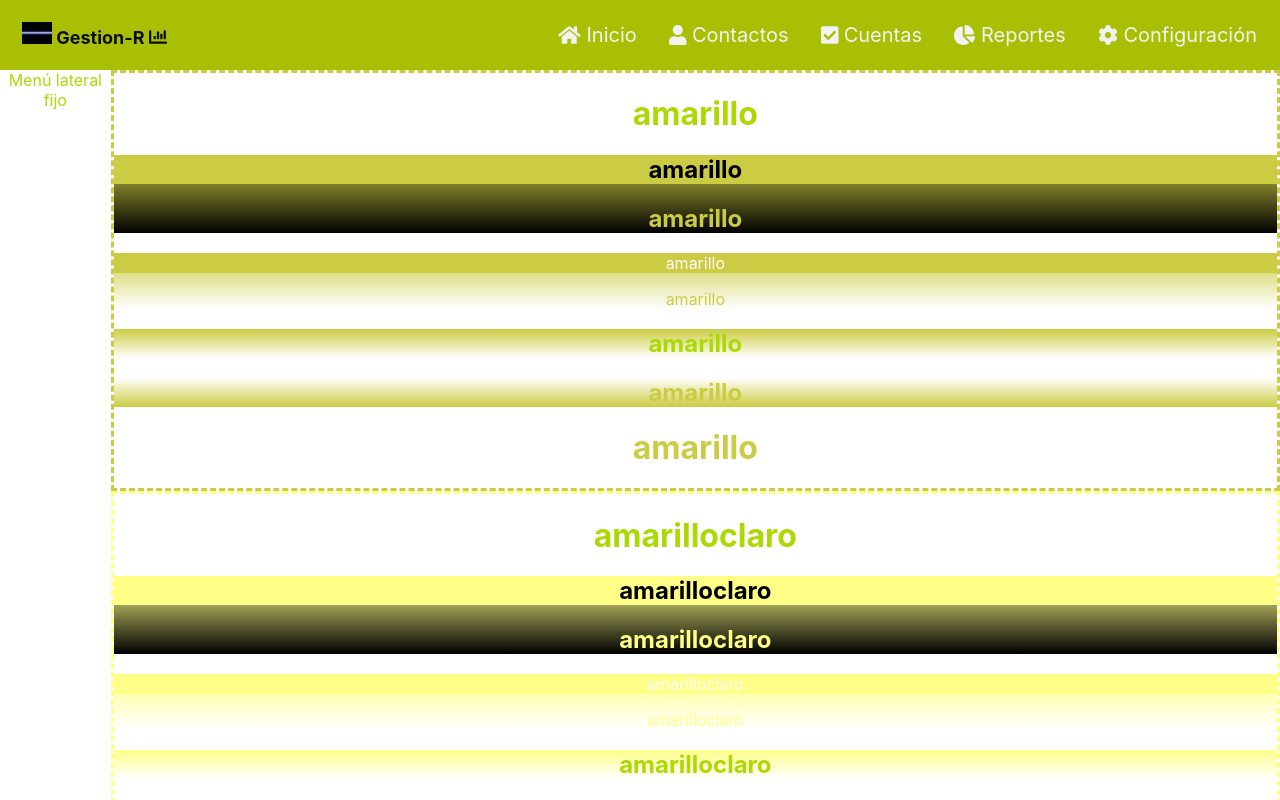
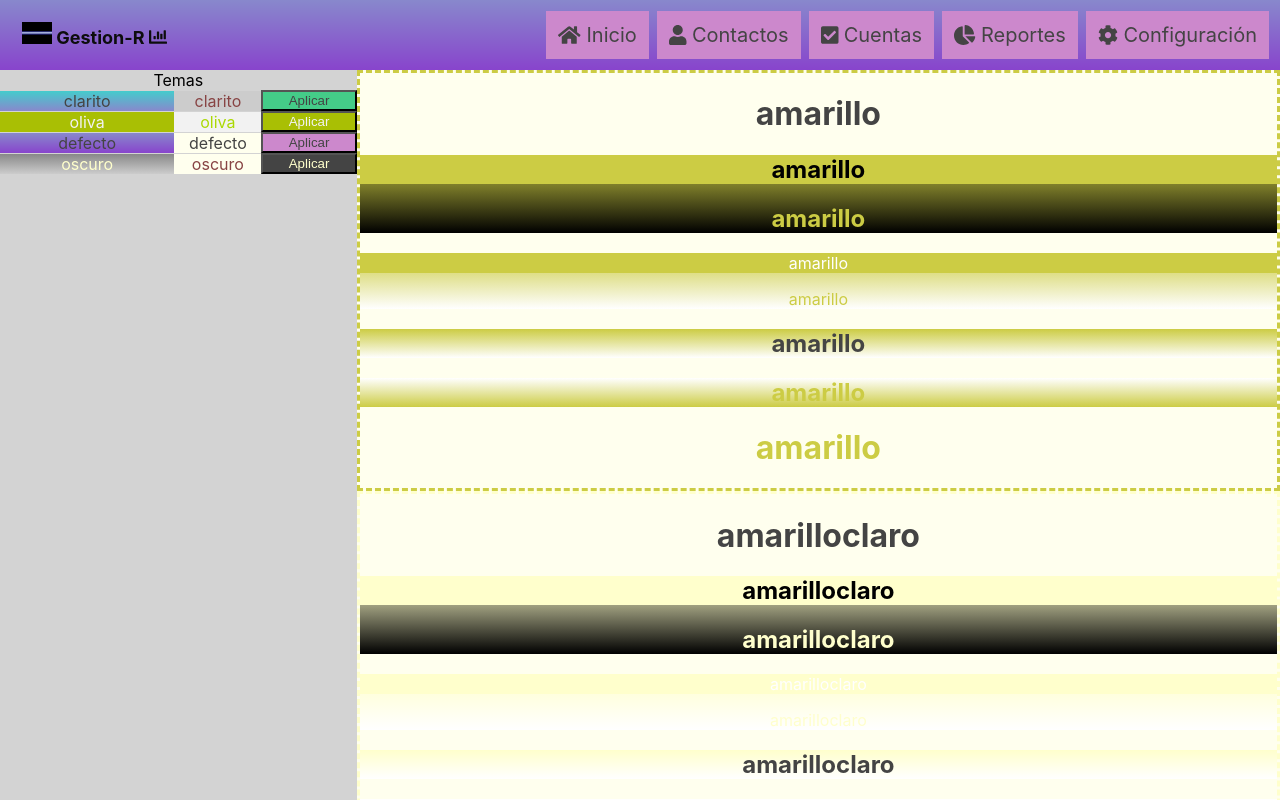
Before and after one commit to gestionar/demogestionar, a React (Create React App) app: page /configuracion in a window 1280 px wide. Shown: the top 800 px of the page. Built offline with nearby package versions, Linux system fonts and the light colour scheme.

Commit message:
temas configurables :)

```diff
--- a/src/App.css
+++ b/src/App.css
@@ -38,7 +38,6 @@
   margin: 4px;
 }
 
-
 .App-cuerpo {
   text-align: center;
 }
--- a/src/App.js
+++ b/src/App.js
@@ -9,18 +9,21 @@ import ConfigPag from './paginas/ConfigPag';
 import { FontAwesomeIcon } from '@fortawesome/react-fontawesome';
 import { faChartBar, faCheckSquare, faUser, faCog, faHome, faChartPie } from '@fortawesome/free-solid-svg-icons'
 
-const estilos = { //fondo1Menu, fondo2Menu, fondoBoton, textoBoton, fondoCuerpo, textoCuerpo
-  clarito: ["cian", "lila", "verdeagua", "grisoscuro", "grisclaro", "bordo"],
-  oliva: ["verde3", "verde3", "verde3", "blanco1", "blancoo1", "verde1"],
-  defecto: ["lila", "violeta", "rosa", "grisoscuro"]
-};
+
+const temas = [
+  {tema: "clarito", bg1Menu: "cian", bg2Menu: "lila", bgBtn: "verdeagua", clrBtn: "grisoscuro", bgCuerpo: "grisclaro", clrCuerpo: "bordo"},
+  {tema: "oliva", bg1Menu: "verde3", bg2Menu: "verde3", bgBtn: "verde3", clrBtn: "blanco1", bgCuerpo: "blanco1", clrCuerpo: "verde1"},
+  {tema: "defecto", bg1Menu: "lila", bg2Menu: "violeta", bgBtn: "rosa", clrBtn: "grisoscuro", bgCuerpo: "blanco", clrCuerpo: "grisoscuro"},
+  {tema: "oscuro", bg1Menu: "gris", bg2Menu: "grisclaro", bgBtn: "grisoscuro", clrBtn: "amarilloclaro", bgCuerpo: "blanco", clrCuerpo: "bordo"}
+]
 
 const menuPpal = [
   {btn: "Inicio", ruta: "/inicio", icono: faHome},
   {btn: "Contactos", ruta: "/contactos", icono: faUser},
   {btn: "Cuentas", ruta: "/cuentas", icono: faCheckSquare},
   {btn: "Reportes", ruta: "/reportes", icono: faChartPie},
-  {btn: "Configuración", ruta: "configuracion", icono: faCog}];
+  {btn: "Configuración", ruta: "configuracion", icono: faCog}
+];
 
 class App extends Component {
   constructor () {
@@ -30,7 +33,9 @@ class App extends Component {
       articulos:["Introducción", "Objetivos", "Plan de negocio"],
       menuInicio: ["Introducción", "Objetivos", "Plan"],
       menuContactos: ["Buscar", "Agregar"],
-      estilo: estilos.oliva,
+      estilos: temas,
+      tema: temas[2],
+
       colores: [
         "amarillo", "amarilloclaro", "azul", "bordo", "celeste",
         "celesteclaro", "cian", "grisclaro", "gris", "grisoscuro",
@@ -40,13 +45,18 @@ class App extends Component {
         "verdeoscuro", "violeta", "test"
       ]
     }
-  }
+  };
+
+  handleThemeClick = temaIdx => {
+    this.setState({ tema: temas[temaIdx] })
+  };
+
   render () {
     return (
       <div className="App">
         <header
           className="App-header"
-          style={{backgroundImage: `linear-gradient(var(--${this.state.estilo[0]}), var(--${this.state.estilo[1]}))`}}>
+          style={{backgroundImage: `linear-gradient(var(--${this.state.tema.bg1Menu}), var(--${this.state.tema.bg2Menu}))`}}>
           <div className="App-logo">
             <a href="http://gestionar.github.io/demogestionar">
               <img src={logo} alt="logo" style={{width: 30}}></img>
@@ -57,21 +67,37 @@ class App extends Component {
 
           <div className="App-menu">
             {this.state.menuApp.map(obj=> (
-              <Link
-                to={obj.ruta}
-                className="btn-menu"
-                style={{backgroundColor: `var(--${this.state.estilo[2]})`,
-                color: `var(--${this.state.estilo[3]})`}}
-              ><FontAwesomeIcon icon={obj.icono} />&nbsp;{obj.btn}</Link>)
+                <Link className="btn-menu"
+                  to={obj.ruta}
+                  style={{backgroundColor: `var(--${this.state.tema.bgBtn})`,
+                          color: `var(--${this.state.tema.clrBtn})`}}>
+                  <FontAwesomeIcon icon={obj.icono} />&nbsp;{obj.btn}
+                </Link>)
             )}
           </div>
         </header>
 
-        <div className="App-cuerpo" style={{backgroundColor: `var(--${this.state.estilo[4]})`, color:`var(--${this.state.estilo[5]})`}}>
+        <div
+          className="App-cuerpo"
+          style={{
+            backgroundColor: `var(--${this.state.tema.bgCuerpo})`,
+            color:`var(--${this.state.tema.clrCuerpo})`
+          }}>
           <Switch>
-            <Route exact path='/inicio' render={() => <InicioPag menuInicio={this.state.menuInicio} articulos={this.state.articulos}/>} />
+            <Route exact path='/inicio' render={() =>
+              <InicioPag
+                menuInicio={this.state.menuInicio}
+                articulos={this.state.articulos}/
+              >}
+            />
             <Route exact path='/contactos' render={() => <ContactosPag/>} />
-            <Route exact path='/configuracion' render={() => <ConfigPag colores={this.state.colores} estilo={this.state.estilo}/>} />
+            <Route exact path='/configuracion' render={() =>
+              <ConfigPag
+                colores={this.state.colores}
+                estilos={this.state.estilos}
+                handleThemeClick={this.handleThemeClick}
+              />}
+            />
           </Switch>
         </div>
       </div>
--- a/src/componentes/BarraLateral.jsx
+++ b/src/componentes/BarraLateral.jsx
@@ -2,7 +2,35 @@ import React from 'react';
 
 
 const BarraLateral = (props) => (
-  <div> Menú lateral fijo
+  <div className="columna" style={{backgroundColor: "lightgrey", color: "black"}}>Temas
+    {props.estilos.map((obj, idx) => (
+      <div className="fila">
+        <div
+          style={{
+            backgroundImage: `linear-gradient(var(--${obj.bg1Menu}), var(--${obj.bg2Menu}))`,
+            color: `var(--${obj.clrBtn})`,
+            width: 200
+          }}>{obj.tema}
+        </div>
+        <div
+          style={{
+            backgroundColor: `var(--${obj.bgCuerpo})`,
+            color: `var(--${obj.clrCuerpo})`,
+            width: 100
+          }}>{obj.tema}
+        </div>
+        <button
+          style={{
+            backgroundColor: `var(--${obj.bgBtn})`,
+            color: `var(--${obj.clrBtn})`,
+            width: "30%"
+          }}
+          onClick={() => props.handleThemeClick(idx)}>
+          Aplicar
+        </button>
+      </div>
+
+    ))}
   </div>
 );
 
--- a/src/index.css
+++ b/src/index.css
@@ -1,4 +1,4 @@
-body {
+body{
   margin: 0;
   font-family: -apple-system, BlinkMacSystemFont, 'Segoe UI', 'Roboto', 'Oxygen',
     'Ubuntu', 'Cantarell', 'Fira Sans', 'Droid Sans', 'Helvetica Neue',
@@ -15,8 +15,9 @@ code {
   48c*/
 :root {
   --amarillo: #cc4;
-  --amarilloclaro: #ff8;
+  --amarilloclaro: #ffc;
   --azul: #44c;
+  --blanco: #ffe;
   --bordo: #844;
   --celeste: #08f;
   --celesteclaro: #8ff;
@@ -50,3 +51,14 @@ code {
   --test: rgba(222, 88, 44, 0.6);
   --test2: rgba(171, 196, 4, 0.9);
 }
+
+.fila {
+  display: flex;
+  flex-direction: row;
+  align-items: center;
+}
+
+.columna {
+  display: flex;
+  flex-direction: column;
+}
--- a/src/modelos/articulos.js
+++ b/src/modelos/articulos.js
@@ -6,6 +6,10 @@ const articulos = [
     {
         titulo: "Objetivos",
         texto: "Crear un front de muestra de la herramienta web para conseguir clientes, colaboradores e inversores"
+    },
+    {
+        titulo: "Plan",
+        texto: "Detalle del plan con los pasos a seguir. Propuesta de negocio y retorno de inverción"
     }
 ];
 
--- a/src/paginas/ConfigPag.jsx
+++ b/src/paginas/ConfigPag.jsx
@@ -6,7 +6,7 @@ const ConfigPag = (props) => {
   return (
     <div className="CnfPag-Cuerpo">
 
-      <BarraLateral />
+      <BarraLateral estilos={props.estilos} handleThemeClick={props.handleThemeClick}/>
 
       <div style={{width: "100%"}}>
         {props.colores.map(col => (
```
